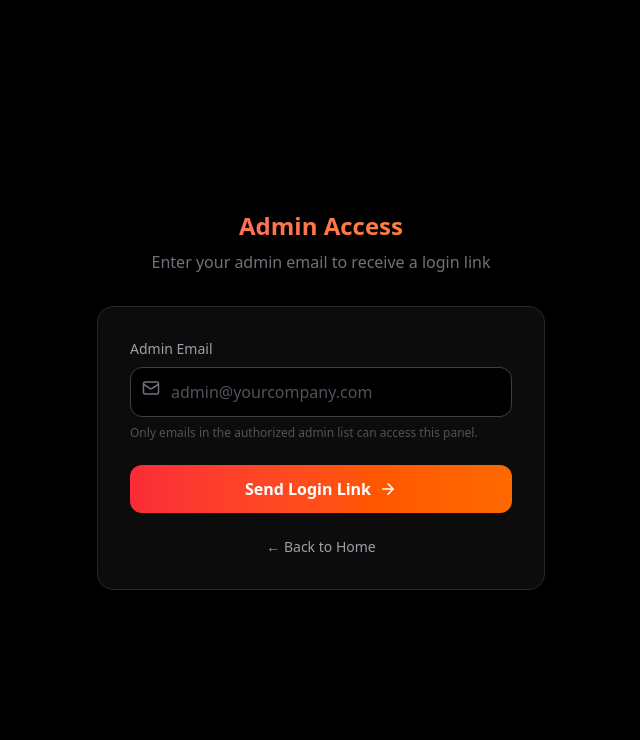
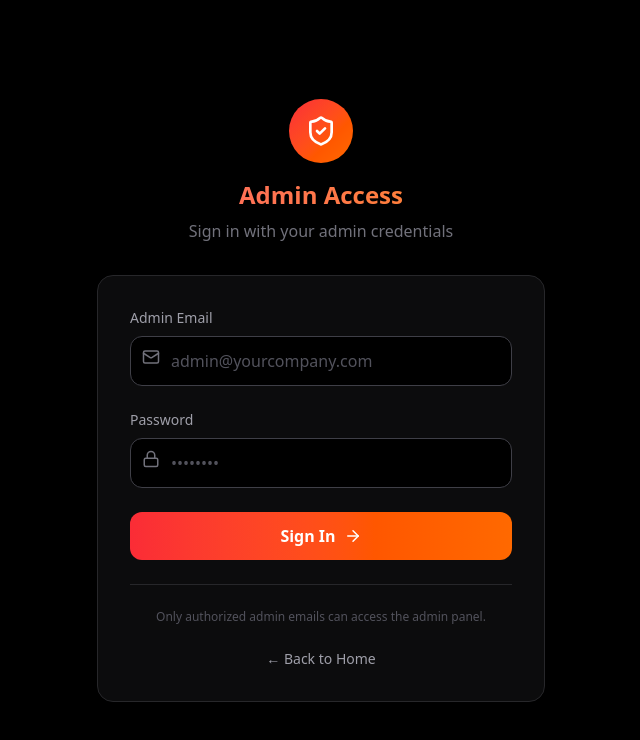
Before and after one commit to rohit7nkuamr/bot, a Next.js app: page /admin-login in a window 1280 px wide. Shown: the top 740 px of the page, without its empty margins (319-959 px from the left). Built offline with nearby package versions, Linux system fonts and the light colour scheme; no server answers.

Commit message:
Switch admin login to password auth

```diff
--- a/src/app/admin-login/page.tsx
+++ b/src/app/admin-login/page.tsx
@@ -1,20 +1,17 @@
 'use client';
 
 import { useState } from 'react';
-import { createClient } from '@supabase/supabase-js';
-import { Mail, ArrowRight, Loader2, CheckCircle } from 'lucide-react';
+import { useRouter } from 'next/navigation';
 import Link from 'next/link';
-
-// Client-side Supabase
-const supabase = createClient(
-    process.env.NEXT_PUBLIC_SUPABASE_URL!,
-    process.env.NEXT_PUBLIC_SUPABASE_ANON_KEY!
-);
+import { useAuth } from '@/context/AuthContext';
+import { Mail, Lock, ArrowRight, Loader2, ShieldCheck } from 'lucide-react';
 
 export default function AdminLoginPage() {
+    const router = useRouter();
+    const { login } = useAuth();
     const [email, setEmail] = useState('');
+    const [password, setPassword] = useState('');
     const [loading, setLoading] = useState(false);
-    const [sent, setSent] = useState(false);
     const [error, setError] = useState('');
 
     const handleSubmit = async (e: React.FormEvent) => {
@@ -23,53 +20,31 @@ export default function AdminLoginPage() {
         setError('');
 
         try {
-            // Send magic link
-            const { error: authError } = await supabase.auth.signInWithOtp({
-                email,
-                options: {
-                    emailRedirectTo: `${window.location.origin}/auth/callback?next=/admin`,
-                },
-            });
+            // Login with password
+            await login(email, password);
 
-            if (authError) throw authError;
-
-            setSent(true);
+            // After successful login, redirect to admin
+            // The admin layout will check if email is in ADMIN_EMAILS
+            router.push('/admin');
         } catch (err: any) {
-            setError(err?.message || 'Failed to send login link. Please try again.');
+            setError(err?.message || 'Login failed. Please check your credentials.');
         } finally {
             setLoading(false);
         }
     };
-
-    if (sent) {
-        return (
-            <div className="min-h-screen bg-black flex items-center justify-center p-4">
-                <div className="w-full max-w-md text-center">
-                    <div className="inline-flex items-center justify-center w-16 h-16 rounded-full bg-emerald-500/10 border border-emerald-500/20 mb-6">
-                        <CheckCircle className="text-emerald-400" size={32} />
-                    </div>
-                    <h1 className="text-2xl font-bold text-white mb-2">Check Your Inbox</h1>
-                    <p className="text-zinc-400 mb-6">
-                        We sent a login link to <span className="text-white font-medium">{email}</span>.
-                        Click the link in the email to access the Admin Panel.
-                    </p>
-                    <p className="text-xs text-zinc-600">
-                        Didn't receive it? Check spam or <button onClick={() => setSent(false)} className="text-cyan-400 hover:underline">try again</button>.
-                    </p>
-                </div>
-            </div>
-        );
-    }
 
     return (
         <div className="min-h-screen bg-black flex items-center justify-center p-4">
             <div className="w-full max-w-md">
                 {/* Logo */}
                 <div className="text-center mb-8">
+                    <div className="inline-flex items-center justify-center w-16 h-16 rounded-full bg-gradient-to-br from-red-500 to-orange-500 mb-4">
+                        <ShieldCheck className="text-white" size={32} />
+                    </div>
                     <h1 className="text-2xl font-bold bg-gradient-to-r from-red-400 to-orange-400 bg-clip-text text-transparent">
                         Admin Access
                     </h1>
-                    <p className="text-zinc-500 mt-2">Enter your admin email to receive a login link</p>
+                    <p className="text-zinc-500 mt-2">Sign in with your admin credentials</p>
                 </div>
 
                 {/* Form Card */}
@@ -94,9 +69,21 @@ export default function AdminLoginPage() {
                                     required
                                 />
                             </div>
-                            <p className="text-xs text-zinc-600 mt-2">
-                                Only emails in the authorized admin list can access this panel.
-                            </p>
+                        </div>
+
+                        <div>
+                            <label className="block text-sm font-medium text-zinc-400 mb-2">Password</label>
+                            <div className="relative">
+                                <Lock className="absolute left-3 top-3 text-zinc-500" size={18} />
+                                <input
+                                    type="password"
+                                    value={password}
+                                    onChange={(e) => setPassword(e.target.value)}
+                                    placeholder="••••••••"
+                                    className="w-full bg-black border border-zinc-700 rounded-xl pl-10 pr-4 py-3 text-white placeholder-zinc-600 focus:outline-none focus:border-orange-500/50 transition-colors"
+                                    required
+                                />
+                            </div>
                         </div>
 
                         <button
@@ -108,11 +95,17 @@ export default function AdminLoginPage() {
                                 <Loader2 className="animate-spin" size={20} />
                             ) : (
                                 <>
-                                    Send Login Link <ArrowRight size={18} />
+                                    Sign In <ArrowRight size={18} />
                                 </>
                             )}
                         </button>
                     </form>
+
+                    <div className="mt-6 pt-6 border-t border-zinc-800">
+                        <p className="text-center text-xs text-zinc-600">
+                            Only authorized admin emails can access the admin panel.
+                        </p>
+                    </div>
 
                     <p className="mt-6 text-center text-sm text-zinc-500">
                         <Link href="/" className="text-zinc-400 hover:text-white">
--- a/src/app/auth/callback/route.ts
+++ b/src/app/auth/callback/route.ts
@@ -1,26 +1,55 @@
 import { createClient } from '@supabase/supabase-js';
 import { NextRequest, NextResponse } from 'next/server';
-
-const supabase = createClient(
-    process.env.NEXT_PUBLIC_SUPABASE_URL!,
-    process.env.NEXT_PUBLIC_SUPABASE_ANON_KEY!
-);
+import { cookies } from 'next/headers';
 
 export async function GET(request: NextRequest) {
     const requestUrl = new URL(request.url);
     const code = requestUrl.searchParams.get('code');
-    const next = requestUrl.searchParams.get('next') || '/admin';
+    const token_hash = requestUrl.searchParams.get('token_hash');
+    const type = requestUrl.searchParams.get('type');
+    const next = requestUrl.searchParams.get('next') || '/dashboard';
 
-    if (code) {
-        // Exchange the code for a session
-        const { error } = await supabase.auth.exchangeCodeForSession(code);
+    // Create Supabase client
+    const supabase = createClient(
+        process.env.NEXT_PUBLIC_SUPABASE_URL!,
+        process.env.NEXT_PUBLIC_SUPABASE_ANON_KEY!,
+        {
+            auth: {
+                flowType: 'pkce',
+            }
+        }
+    );
 
-        if (!error) {
-            // Successful auth - redirect to admin panel
-            return NextResponse.redirect(new URL(next, requestUrl.origin));
+    try {
+        // Handle PKCE code exchange
+        if (code) {
+            const { error } = await supabase.auth.exchangeCodeForSession(code);
+            if (!error) {
+                return NextResponse.redirect(new URL(next, requestUrl.origin));
+            }
+            console.error('Code exchange error:', error);
         }
+
+        // Handle token hash (magic link)
+        if (token_hash && type) {
+            const { error } = await supabase.auth.verifyOtp({
+                token_hash,
+                type: type as 'magiclink' | 'email',
+            });
+            if (!error) {
+                return NextResponse.redirect(new URL(next, requestUrl.origin));
+            }
+            console.error('OTP verification error:', error);
+        }
+
+        // Check URL hash for access_token (client-side redirect case)
+        // This handles the case where Supabase redirects with hash fragment
+        // The actual token handling happens client-side
+
+    } catch (error) {
+        console.error('Auth callback error:', error);
     }
 
-    // Something went wrong, redirect to login with error
-    return NextResponse.redirect(new URL('/admin-login?error=auth_failed', requestUrl.origin));
+    // If we got here without success, redirect back with error
+    return NextResponse.redirect(new URL(`/admin-login?error=auth_failed`, requestUrl.origin));
 }
```
